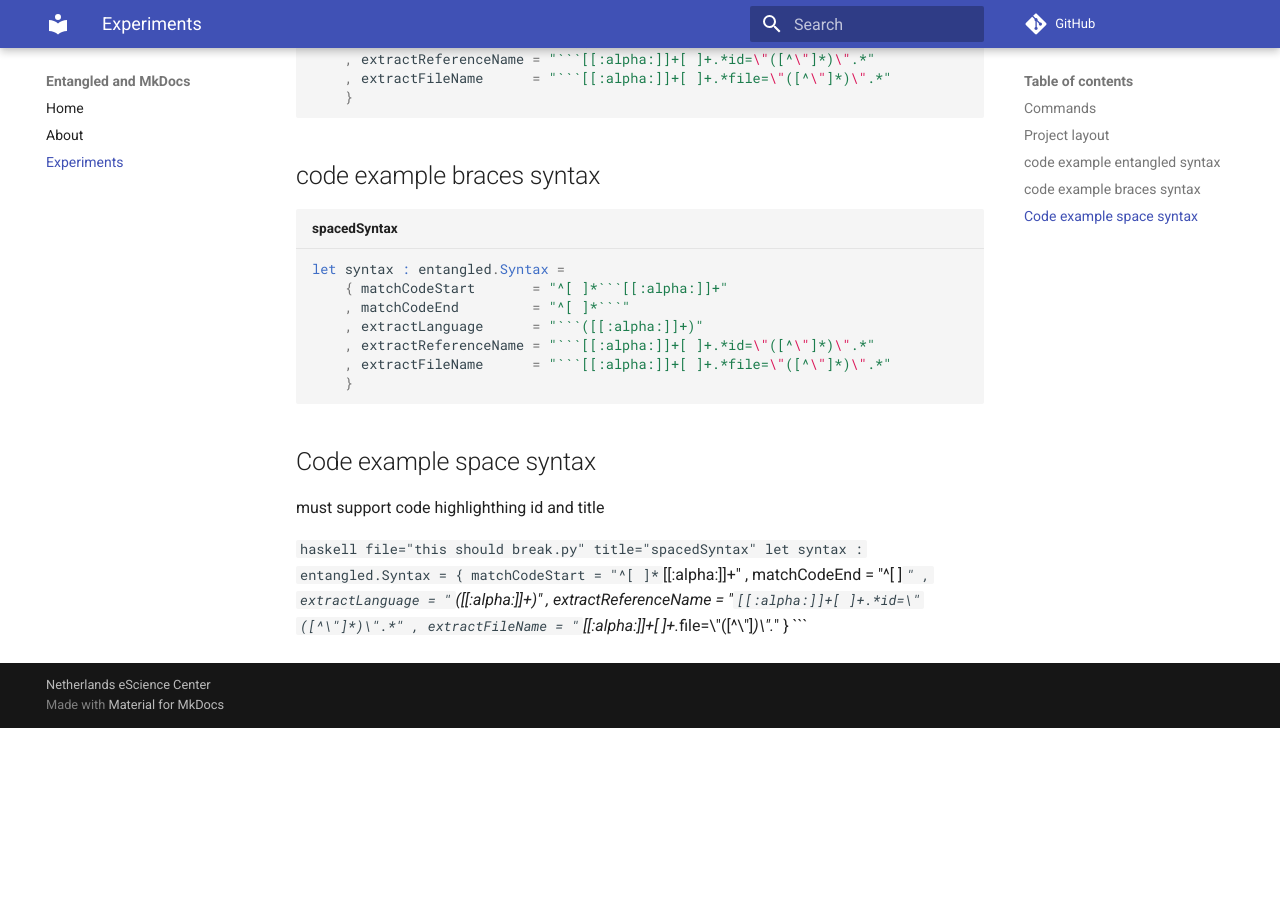
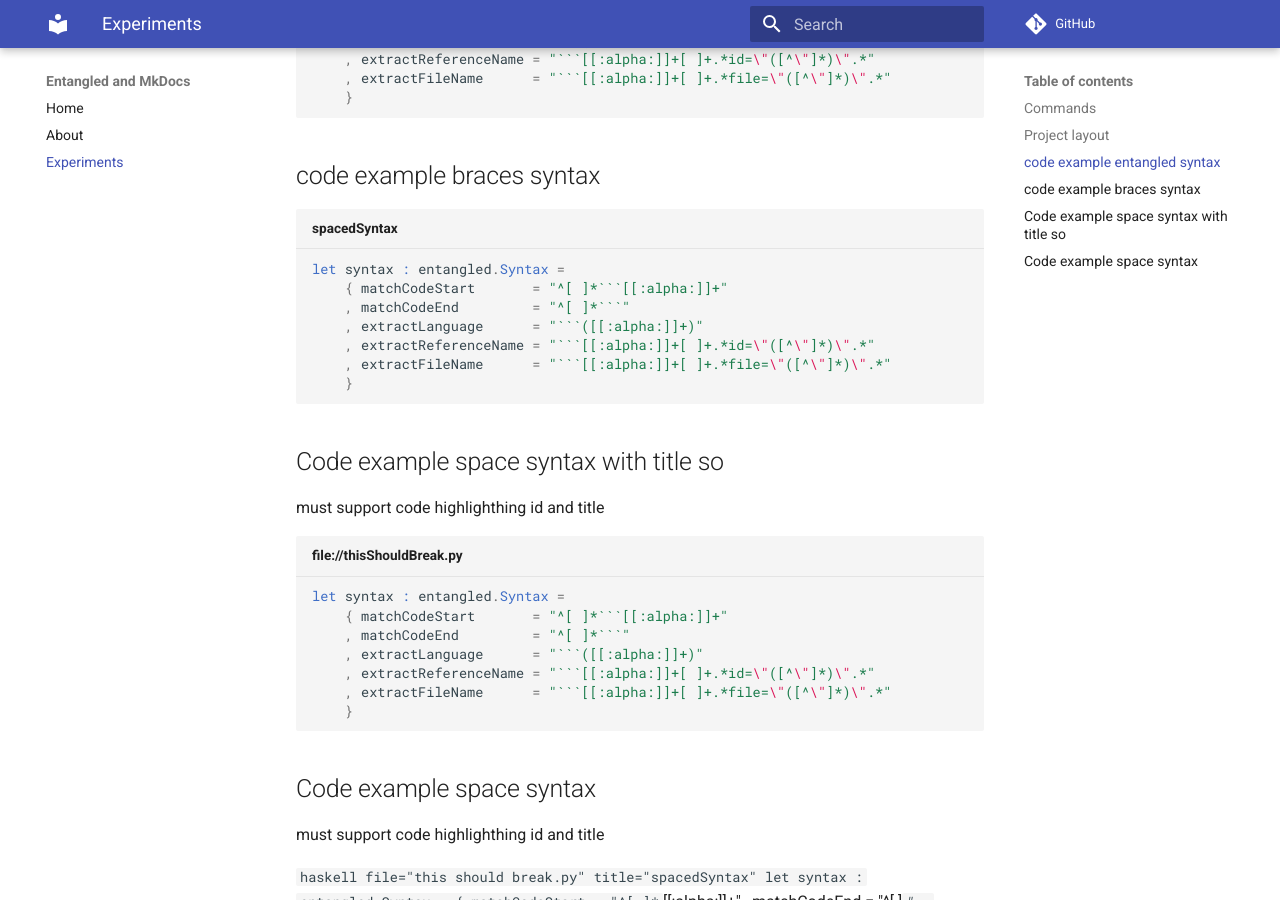
Before and after one commit to jag-academy/mkdocs, an MkDocs documentation site: the page built from docs/syntax_experiments.md, in a window 1280 px wide and 900 px high, scrolled down 779 px. Built offline with MkDocs 1.6.1 and Material for MkDocs 9.7.7, drawn with Linux system fonts in a browser that asks for light colours; comment, search, counter and statistics services are not loaded; before the commit the page ends 1507 px from its top, so only the background shows below that.

Commit message:
syntax experiments

````diff
--- a/docs/syntax_experiments.md
+++ b/docs/syntax_experiments.md
@@ -41,6 +41,20 @@ let syntax : entangled.Syntax =
     , extractFileName      = "```[[:alpha:]]+[ ]+.*file=\"([^\"]*)\".*"
     }
 ```
+## Code example space syntax with title so
+must support code highlighthing
+id and title
+
+```haskell title="file://thisShouldBreak.py"
+let syntax : entangled.Syntax =
+    { matchCodeStart       = "^[ ]*```[[:alpha:]]+"
+    , matchCodeEnd         = "^[ ]*```"
+    , extractLanguage      = "```([[:alpha:]]+)"
+    , extractReferenceName = "```[[:alpha:]]+[ ]+.*id=\"([^\"]*)\".*"
+    , extractFileName      = "```[[:alpha:]]+[ ]+.*file=\"([^\"]*)\".*"
+    }
+```
+
 
 ## Code example space syntax
 must support code highlighthing
````
